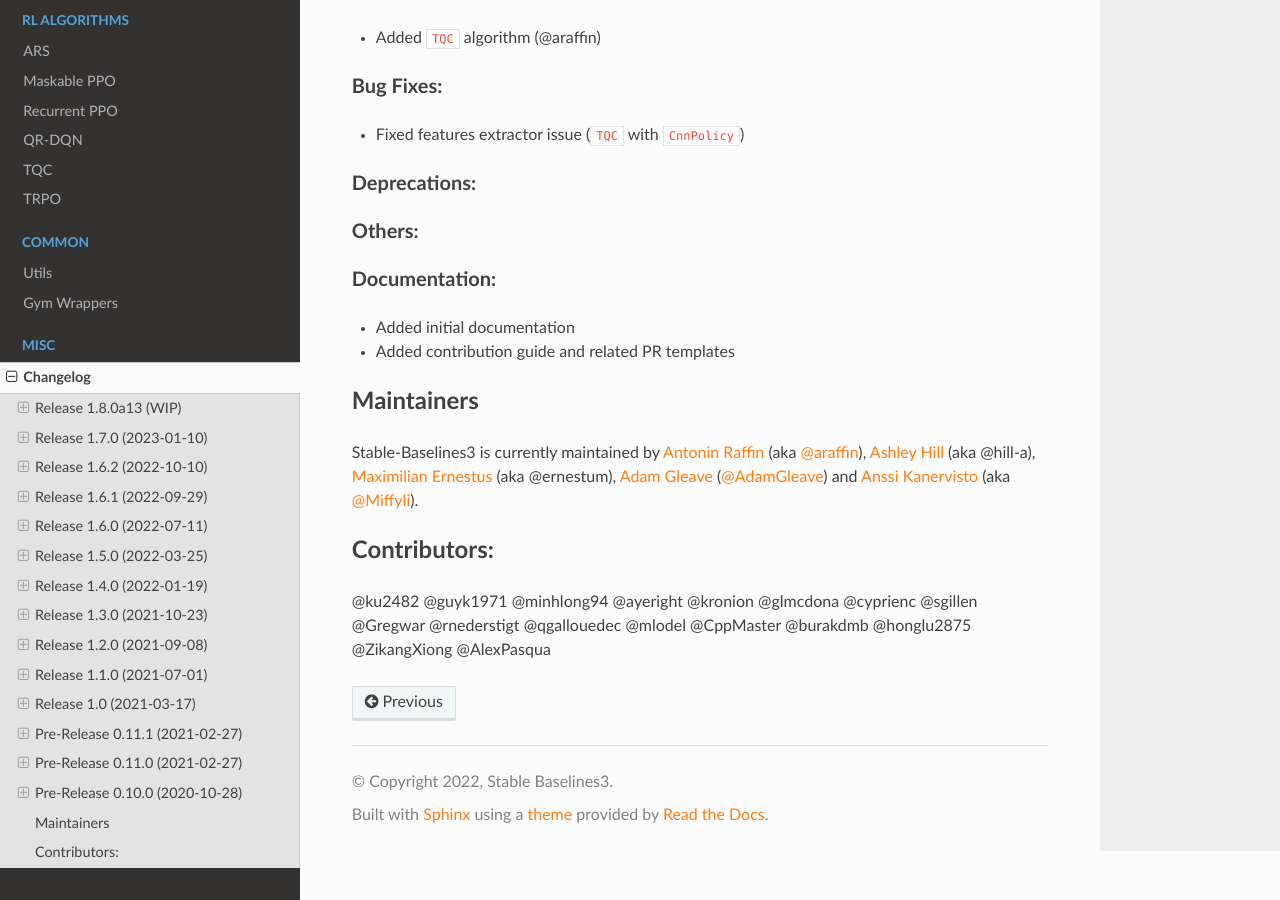
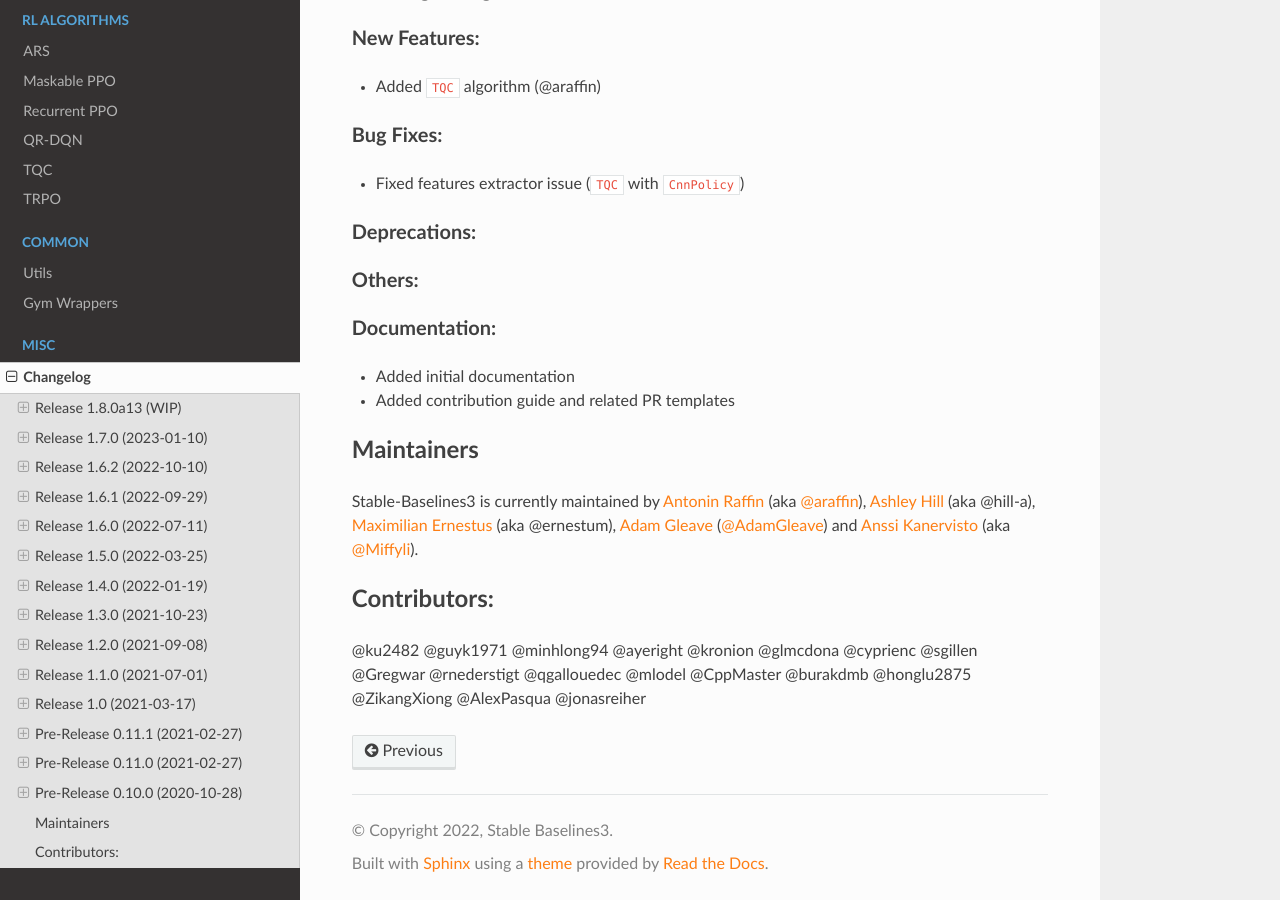
Before and after one commit to Stable-Baselines-Team/stable-baselines3-contrib, a Sphinx documentation site: the page built from docs/misc/changelog.rst, in a window 1280 px wide and 900 px high, scrolled down 8138 px. Built offline with Sphinx 7.4.7 and the Read the Docs theme 2.0.0, drawn with Linux system fonts in a browser that asks for light colours; some of the changed text lies outside the part shown.

Commit message:
changelog updated

```diff
--- a/docs/misc/changelog.rst
+++ b/docs/misc/changelog.rst
@@ -13,6 +13,7 @@
 
 New Features:
 ^^^^^^^^^^^^^
+- Added ``stats_window_size`` argument to control smoothing in rollout logging (@jonasreiher)
 
 Bug Fixes:
 ^^^^^^^^^^
@@ -408,4 +409,4 @@
 -------------
 
 @ku2482 @guyk1971 @minhlong94 @ayeright @kronion @glmcdona @cyprienc @sgillen @Gregwar @rnederstigt @qgallouedec
-@mlodel @CppMaster @burakdmb @honglu2875 @ZikangXiong @AlexPasqua
+@mlodel @CppMaster @burakdmb @honglu2875 @ZikangXiong @AlexPasqua @jonasreiher
```
